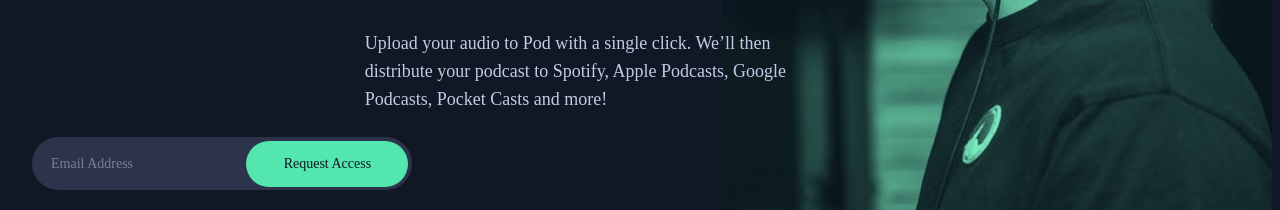
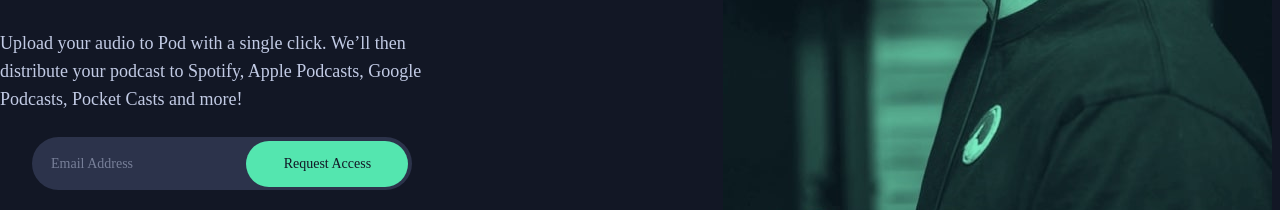
Before and after one commit to EAguayodev/frontendmentor-pod-request-access, a plain HTML site: page starter-code/index.html in a window 1280 px wide. Shown: the part 386-596 px from the top of the page. Drawn offline with Linux system fonts and the light colour scheme; a web font is replaced by a local one.

Commit message:
Update pod.css
removing left property to test outcome

```diff
--- a/starter-code/pod.css
+++ b/starter-code/pod.css
@@ -95,7 +95,7 @@ form {
     color: #C2CBE5;
     position: relative;
     top: 5rem;
-    left: 22.8rem;
+/*     left: 22.8rem; */
     font-size: 18px;
     font-style: normal;
     font-weight: 400;
```
